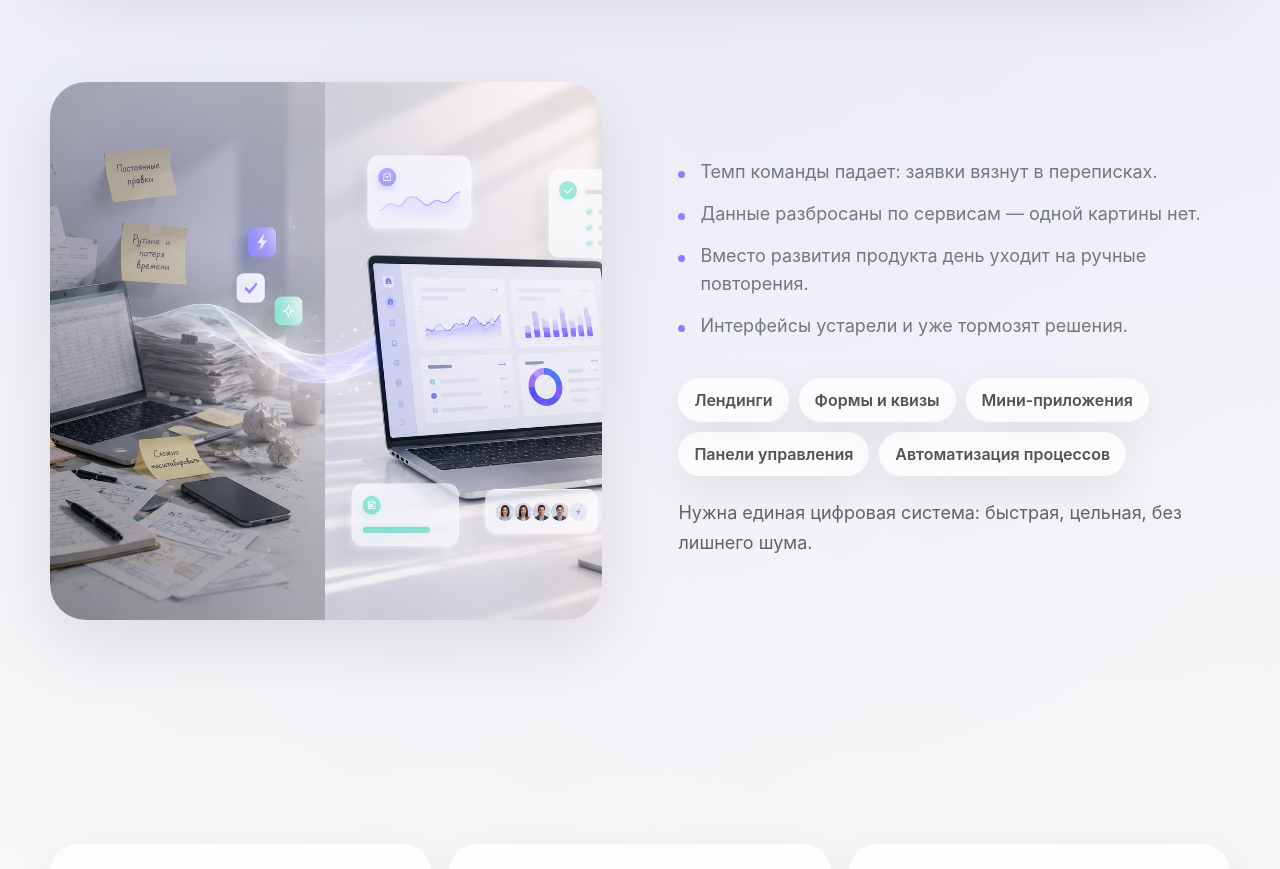
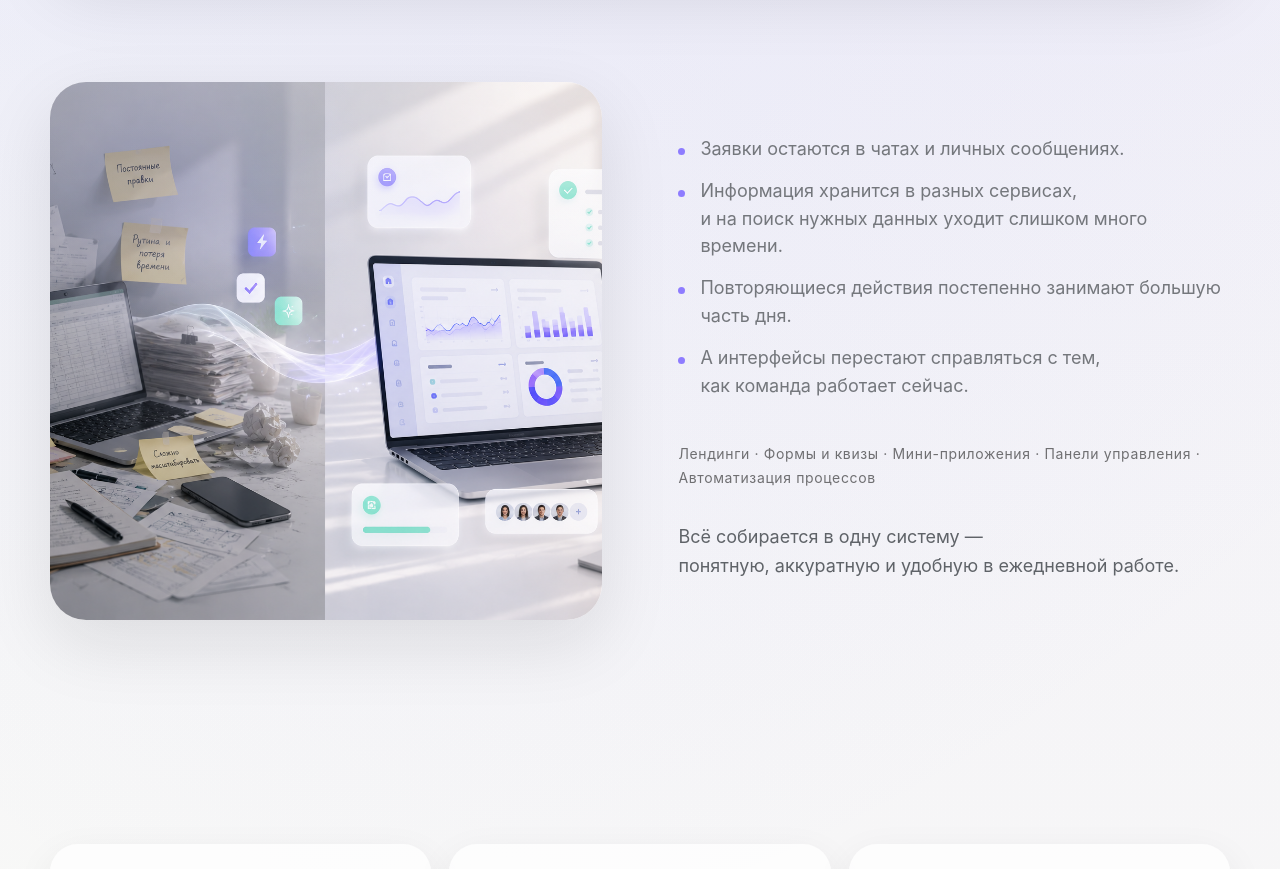
Before and after one commit to vladtranskom888-hue/lending_my, a React (Vite) app: page / in a window 1280 px wide. Shown: the part 880-1749 px from the top of the page. Built offline with nearby package versions, Linux system fonts and the light colour scheme.

Commit message:
Refine solutions taxonomy block styling and copy

```diff
--- a/src/App.jsx
+++ b/src/App.jsx
@@ -107,17 +107,13 @@ export default function App() {
         <ImageBlock src="/images/problems.png" alt="Переход от хаоса в процессах к понятной цифровой системе" />
         <div className="copy">
           <div className="problemList">
-            <p>Темп команды падает: заявки вязнут в переписках.</p>
-            <p>Данные разбросаны по сервисам — одной картины нет.</p>
-            <p>Вместо развития продукта день уходит на ручные повторения.</p>
-            <p>Интерфейсы устарели и уже тормозят решения.</p>
+            <p>Заявки остаются в чатах и личных сообщениях.</p>
+            <p>Информация хранится в разных сервисах,<br />и на поиск нужных данных уходит слишком много времени.</p>
+            <p>Повторяющиеся действия постепенно занимают большую часть дня.</p>
+            <p>А интерфейсы перестают справляться с тем,<br />как команда работает сейчас.</p>
           </div>
-          <div className="chips">
-            {['Лендинги', 'Формы и квизы', 'Мини-приложения', 'Панели управления', 'Автоматизация процессов'].map((item) => (
-              <span key={item}>{item}</span>
-            ))}
-          </div>
-          <p className="muted">Нужна единая цифровая система: быстрая, цельная, без лишнего шума.</p>
+          <p className="taxonomy">Лендинги · Формы и квизы · Мини-приложения · Панели управления · Автоматизация процессов</p>
+          <p className="muted">Всё собирается в одну систему —<br />понятную, аккуратную и удобную в ежедневной работе.</p>
         </div>
       </section>
 
--- a/src/styles.css
+++ b/src/styles.css
@@ -306,20 +306,14 @@ p {
   background: var(--accent);
 }
 
-.chips {
-  display: flex;
-  flex-wrap: wrap;
-  gap: 10px;
-  margin-top: 10px;
-}
-
-.chips span {
-  padding: 12px 16px;
-  border-radius: 999px;
-  background: rgba(255,255,255,0.78);
-  color: rgba(17, 17, 17, 0.72);
-  font-weight: 620;
-  box-shadow: var(--shadow-soft);
+.taxonomy {
+  margin-top: 14px;
+  margin-bottom: 10px;
+  font-size: 14px;
+  line-height: 1.7;
+  letter-spacing: 0.045em;
+  color: rgba(17, 17, 17, 0.58);
+  text-wrap: pretty;
 }
 
 .grid {
```
